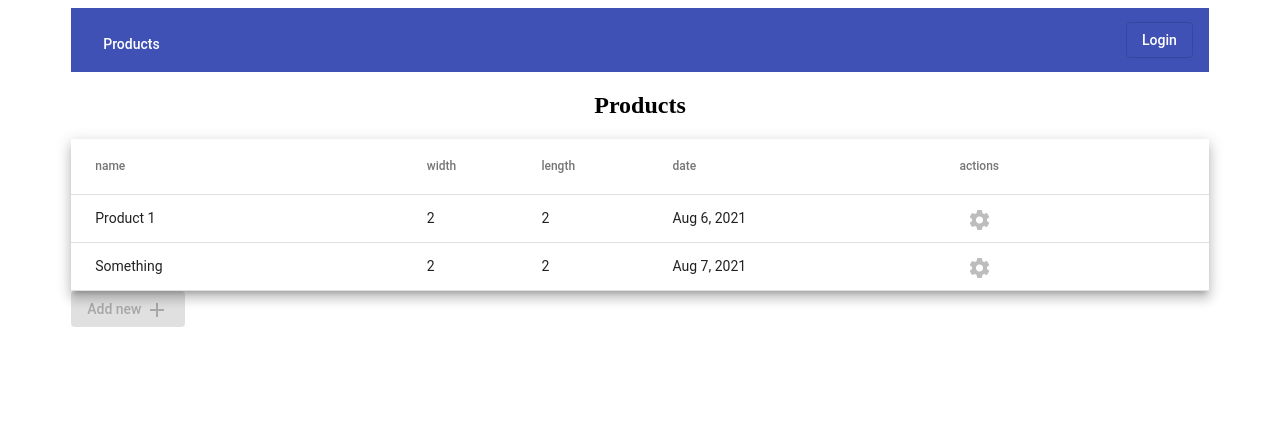
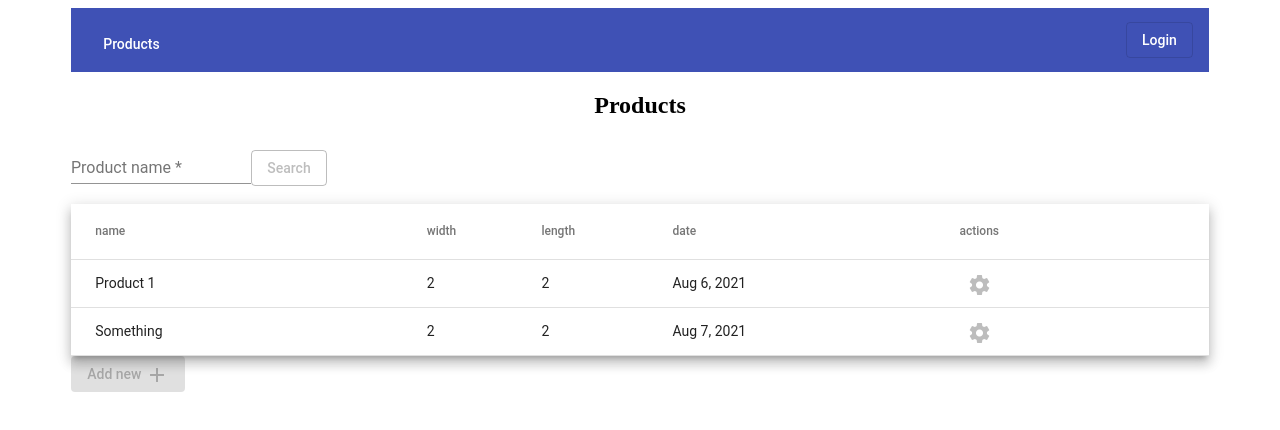
Before and after one commit to SanyiToth/warehouse, an Angular app: page /products in a window 1280 px wide. Shown: the top 430 px of the page. Built offline with nearby package versions, Linux system fonts and the light colour scheme; data requests are answered from the project's data file.

Commit message:
search validaton works

```diff
--- a/src/app/feature/products/products-container/products-container.component.html
+++ b/src/app/feature/products/products-container/products-container.component.html
@@ -1,6 +1,7 @@
 <div class="product-container">
   <app-header></app-header>
   <h2>Products</h2>
+  <app-products-search-engine></app-products-search-engine>
   <app-products-list [products]="products" (dataToParent)="getDataFromChild($event)"></app-products-list>
   <button mat-raised-button [disabled]="!isLoggedIn" (click)="onAddNew()" color="primary" type="button">
     Add new
--- a/src/app/feature/products/products-search-engine/products-search-engine.component.html
+++ b/src/app/feature/products/products-search-engine/products-search-engine.component.html
@@ -1 +1,9 @@
-<p>products-search-engine works!</p>
+<form [formGroup]="searchEngineForm" (submit)="onSearch()">
+  <mat-form-field>
+    <input matInput placeholder="Product name" type="text" formControlName="name">
+    <mat-error>
+      Please type the product name!
+    </mat-error>
+  </mat-form-field>
+  <button mat-stroked-button type="submit" [disabled]="searchEngineForm?.invalid">Search</button>
+</form>
--- a/src/app/feature/products/products-search-engine/products-search-engine.component.ts
+++ b/src/app/feature/products/products-search-engine/products-search-engine.component.ts
@@ -1,4 +1,5 @@
-import { Component, OnInit } from '@angular/core';
+import {Component, OnInit, Output, EventEmitter} from '@angular/core';
+import {AbstractControl, FormBuilder, FormControl, FormGroup, Validators} from "@angular/forms";
 
 @Component({
   selector: 'app-products-search-engine',
@@ -7,9 +8,27 @@ import { Component, OnInit } from '@angular/core';
 })
 export class ProductsSearchEngineComponent implements OnInit {
 
-  constructor() { }
+
+  @Output() dataToParent = new EventEmitter<string>();
+
+  constructor(private fb: FormBuilder) {
+  }
+
+  searchEngineForm: FormGroup = this.fb.group({
+    name: [null, Validators.required]
+  })
+
 
   ngOnInit(): void {
+
+
   }
 
+  get name(): AbstractControl | null {
+    return this.searchEngineForm.get('name');
+  }
+
+  onSearch() {
+    this.dataToParent.emit(this.searchEngineForm.value);
+  }
 }
```
